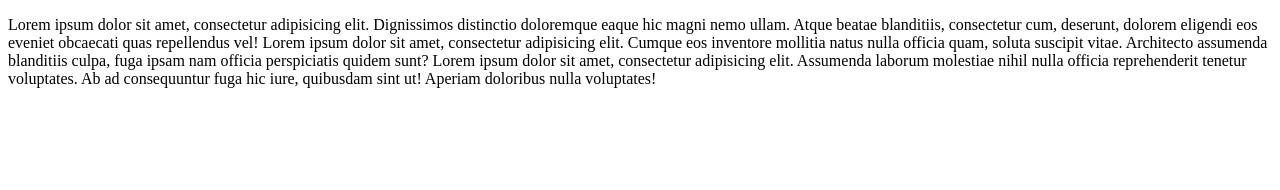
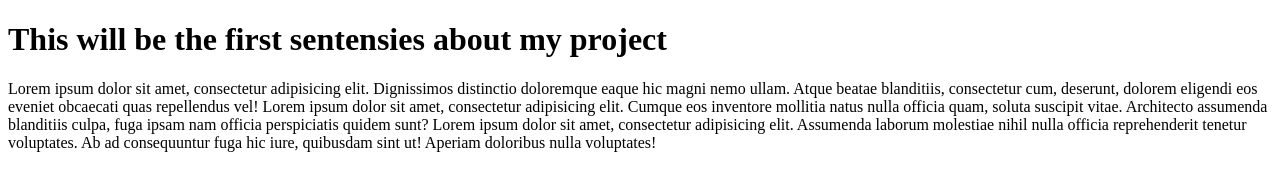
Before and after one commit to antonkarpach/training, a plain HTML site: page index.html in a window 1280 px wide. Drawn offline with Linux system fonts and the light colour scheme.

Commit message:
First commit for push

```diff
--- a/index.html
+++ b/index.html
@@ -8,6 +8,7 @@
     <title>Document</title>
 </head>
 <body>
+<h1>This will be the first sentensies about my project</h1>
     <p>
         Lorem ipsum dolor sit amet, consectetur adipisicing elit. Dignissimos distinctio doloremque eaque hic magni nemo ullam. Atque beatae blanditiis, consectetur cum, deserunt, dolorem eligendi eos eveniet obcaecati quas repellendus vel!
         Lorem ipsum dolor sit amet, consectetur adipisicing elit. Cumque eos inventore mollitia natus nulla officia quam, soluta suscipit vitae. Architecto assumenda blanditiis culpa, fuga ipsam nam officia perspiciatis quidem sunt?
```
